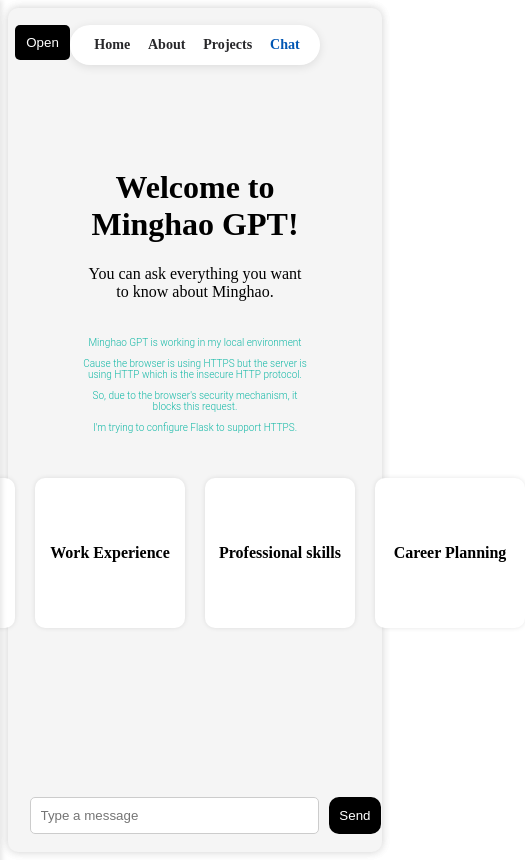
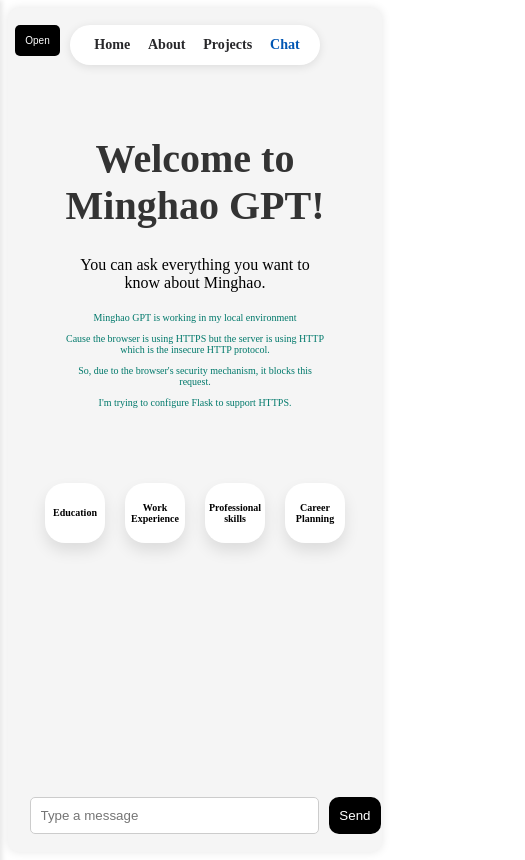
Before and after one commit to Minghao1999/Minghao_GPT, a React (Vite) app in the folder frontend/: page /message in a window 390 px wide. Shown: the whole page, 525 px wide, since content can reach past the window. Built offline with nearby package versions, Linux system fonts and the light colour scheme; no server answers.

Commit message:
change message format in phone

```diff
--- a/frontend/src/Components/Message/styles/Landing.css
+++ b/frontend/src/Components/Message/styles/Landing.css
@@ -4,53 +4,91 @@
     align-items: center;
     justify-content: flex-start;
     height: 100vh;
-    background-color: #f5f5f5;
-    border-radius: 10px;
-    box-shadow: 0 0 10px rgba(0, 0, 0, 0.1);
+    padding: 0 20px;
 }
 
 .landing-content {
     margin: 15px 0;
     padding: 20px;
     border-radius: 15px;
-    max-width: 60%;
+    max-width: 70%;
     text-align: center;
-    display: inline-block;
-    margin-top: 120px;
+    margin-top: 100px;
+}
+
+.landing-content h1 {
+    font-family: 'Merriweather', serif;
+    font-size: 2.5em;
+    color: #333;
+}
+
+
+
+.issue {
+    font-size: 10px;
+    margin-top: 20px;
+    color: #00796b;
 }
 
 .card-container {
     display: flex;
     justify-content: center;
     gap: 20px;
-    margin-top: 20px;
+    margin-top: 30px;
+    flex-wrap: wrap;
 }
 
 .card {
-    background-color: #ffffff;
-    border-radius: 10px;
-    box-shadow: 0 0 5px rgba(0, 0, 0, 0.1);
-    width: 150px;
-    height: 150px;
+    background: #ffffff;
+    border-radius: 20px;
+    box-shadow: 0 8px 15px rgba(0, 0, 0, 0.1);
+    width: 180px;
+    height: 180px;
     display: flex;
     justify-content: center;
     align-items: center;
     text-align: center;
-    font-size: 16px;
+    font-size: 18px;
     font-weight: bold;
     cursor: pointer;
-    transition: transform 0.2s, box-shadow 0.2s;
-}
-
-.issue{
-    font-family: "Roboto Light", "Ubuntu Light", "Ubuntu", monospace;
-    font-size: 10px;
-    position: relative;
-    top: 20px;
-    color: #14b8a6;
+    transition: all 0.3s ease;
 }
 
 .card:hover {
-    transform: translateY(-5px);
-    box-shadow: 0 4px 15px rgba(0, 0, 0, 0.2);
+    transform: translateY(-10px);
+    box-shadow: 0 10px 20px rgba(0, 0, 0, 0.2);
 }
+
+.card-container .card:not(:last-child) {
+    margin-bottom: 20px;
+}
+
+@media (max-width: 600px) {
+    .landing-content {
+        max-width: 90%;
+        margin-top: 50px;
+    }
+
+    .card {
+        width: 40px;
+        height: 40px;
+        font-size: 14px;
+    }
+
+    .issue {
+        font-size: 10px;
+    }
+}
+
+@media (max-width: 1024px) {
+    .landing-content {
+        max-width: 80%;
+        margin-top: 80px;
+    }
+
+    .card {
+        width: 60px;
+        height: 60px;
+        font-size: 10px;
+    }
+}
--- a/frontend/src/Components/Message/styles/SideNav.css
+++ b/frontend/src/Components/Message/styles/SideNav.css
@@ -86,3 +86,14 @@
     margin-left: 200px;
     transition: margin-left 0.3s ease;
 }
+
+@media (max-width: 600px) {
+    .toggle-btn.outside {
+        width: 45px;
+        font-size: 10px;
+    }
+    .toggle-btn.inside {
+        width: 45px;
+        font-size: 10px;
+    }
+}
```
Also changed, not shown: 4 other files (tests, documents, lock files or other folders).
